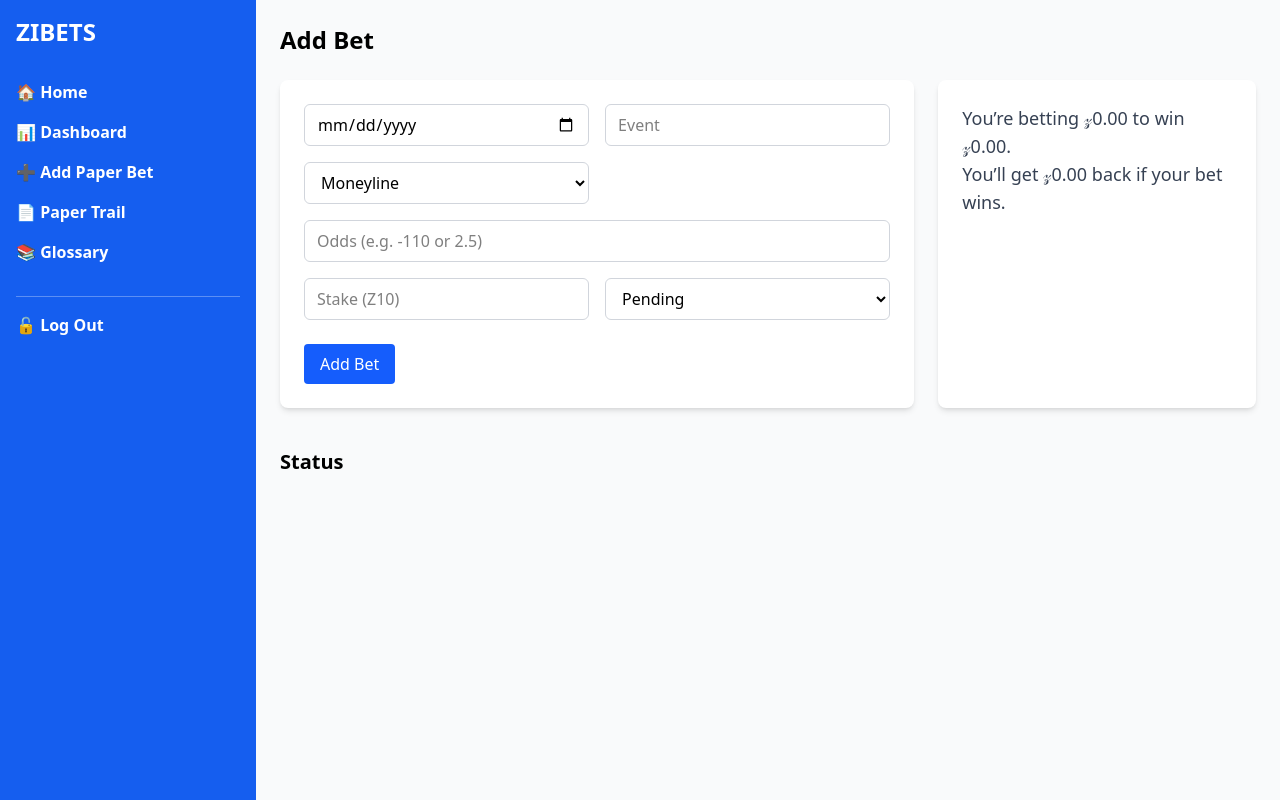
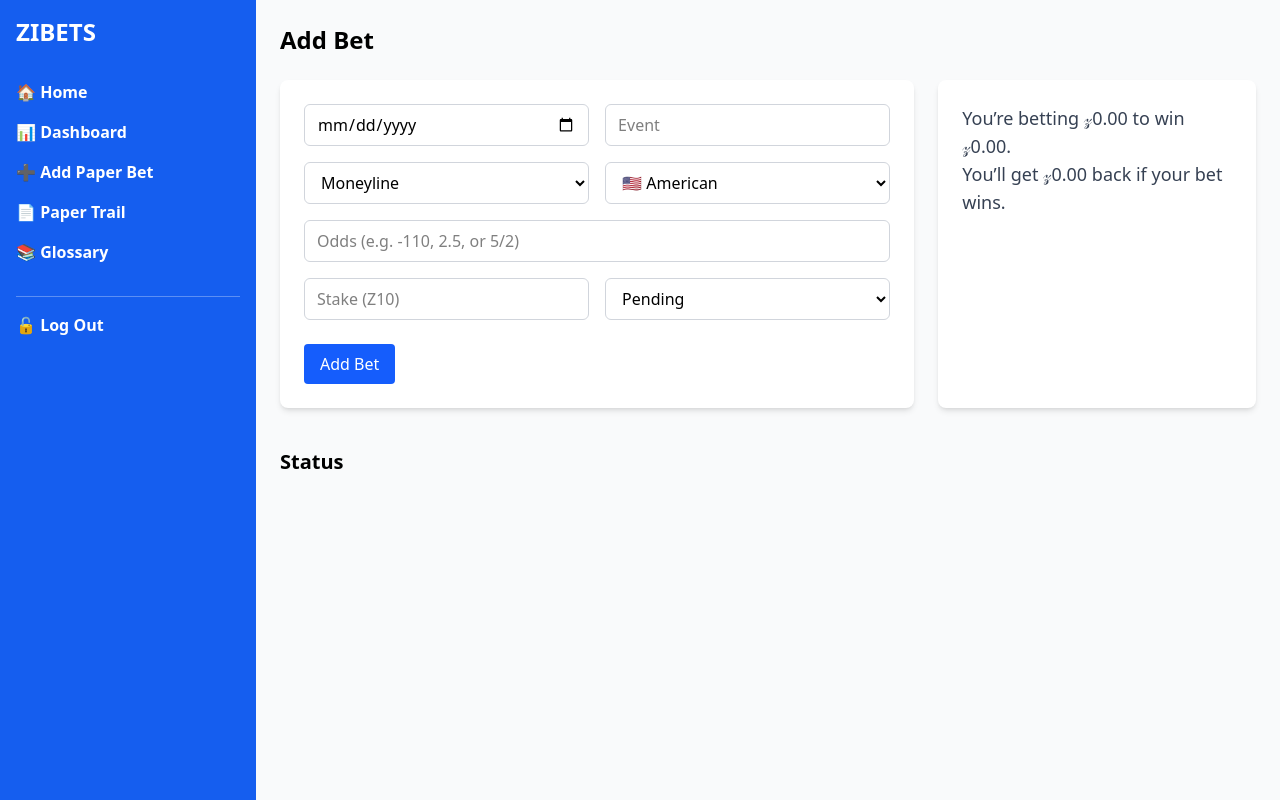
Before and after one commit to zipage/zibets_official-v2, a React (Vite) app: page /add-bet in a window 1280 px wide. Built offline with nearby package versions, Linux system fonts and the light colour scheme; no server answers.

Commit message:
Added multi-format odds support (American, Decimal, Fractional) + dynamic winnings logic

```diff
--- a/src/components/AddBet.jsx
+++ b/src/components/AddBet.jsx
@@ -1,4 +1,3 @@
-// src/components/AddBet.jsx
 import { useState, useEffect } from "react";
 import { db, auth } from "../util/firebase";
 import {
@@ -19,6 +18,7 @@ const AddBet = () => {
     outcome: "Pending",
   });
 
+  const [oddsFormat, setOddsFormat] = useState("American");
   const [user, setUser] = useState(null);
   const [successMsg, setSuccessMsg] = useState("");
 
@@ -50,6 +50,7 @@ const AddBet = () => {
         userId: user.uid,
         odds: parseFloat(formData.odds),
         stake: parseFloat(formData.stake),
+        oddsFormat: oddsFormat,
         createdAt: serverTimestamp(),
       });
 
@@ -61,6 +62,7 @@ const AddBet = () => {
         stake: "",
         outcome: "Pending",
       });
+      setOddsFormat("American");
 
       setSuccessMsg("✅ Bet saved!");
       setTimeout(() => setSuccessMsg(""), 3000);
@@ -70,9 +72,30 @@ const AddBet = () => {
     }
   };
 
+  // ✅ Corrected odds math for all formats
   const calculateWinnings = (odds, stake) => {
+    if (isNaN(stake)) return 0;
+
+    if (oddsFormat === "Decimal") {
+      const decimal = parseFloat(odds);
+      return isNaN(decimal) ? 0 : ((decimal - 1) * stake).toFixed(2);
+    }
+
+    if (oddsFormat === "Fractional") {
+      const parts = odds.toString().split("/");
+      if (parts.length === 2) {
+        const numerator = parseFloat(parts[0]);
+        const denominator = parseFloat(parts[1]);
+        if (!isNaN(numerator) && !isNaN(denominator)) {
+          return ((numerator / denominator) * stake).toFixed(2);
+        }
+      }
+      return 0;
+    }
+
+    // American
     const numericOdds = parseFloat(odds);
-    if (isNaN(numericOdds) || isNaN(stake)) return 0;
+    if (isNaN(numericOdds)) return 0;
 
     if (numericOdds > 0) {
       return ((numericOdds / 100) * stake).toFixed(2);
@@ -83,7 +106,7 @@ const AddBet = () => {
 
   const calculateTotalReturn = (odds, stake) => {
     const winnings = parseFloat(calculateWinnings(odds, stake));
-    const total = parseFloat(stake) + winnings;
+    const total = parseFloat(stake) + (isNaN(winnings) ? 0 : winnings);
     return total.toFixed(2);
   };
 
@@ -126,11 +149,22 @@ const AddBet = () => {
               <option>Parlay</option>
             </select>
 
+            <select
+              name="oddsFormat"
+              value={oddsFormat}
+              onChange={(e) => setOddsFormat(e.target.value)}
+              className="input"
+            >
+              <option value="American">🇺🇸 American</option>
+              <option value="Decimal">🇪🇺 Decimal</option>
+              <option value="Fractional">🇬🇧 Fractional</option>
+            </select>
+
             <div className="col-span-2">
               <input
                 type="text"
                 name="odds"
-                placeholder="Odds (e.g. -110 or 2.5)"
+                placeholder="Odds (e.g. -110, 2.5, or 5/2)"
                 value={formData.odds}
                 onChange={handleChange}
                 className="input w-full"
```
